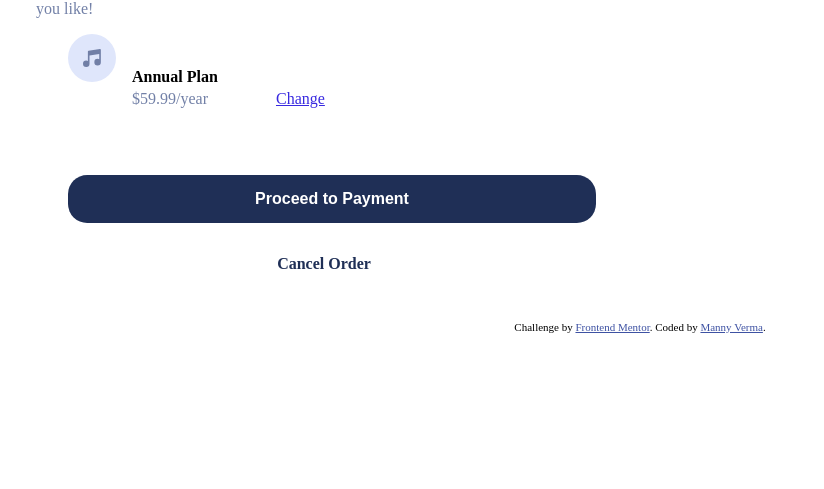
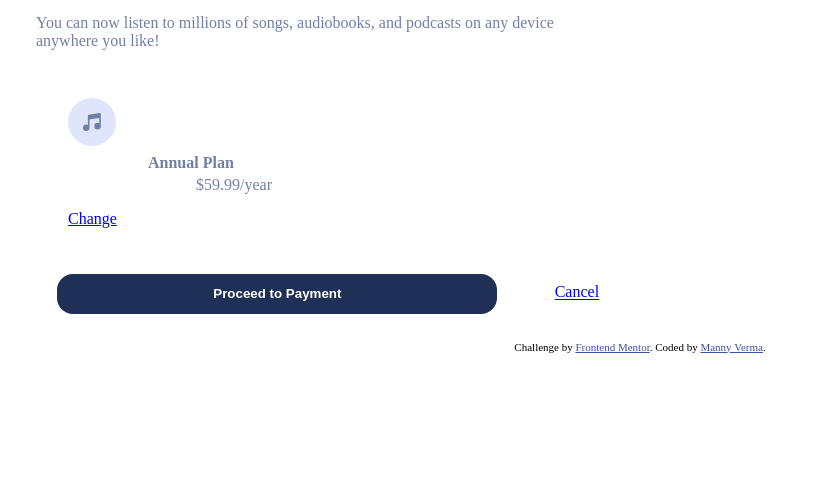
Before and after one commit to mverma45/fem-osc, a plain HTML site: page index.html in a window 1280 px wide. Shown: the part 311-800 px from the top of the page, without its empty margins (0-824 px from the left). Drawn offline with Linux system fonts and the light colour scheme.

Commit message:
WIP Fixed classes in HTML

```diff
--- a/Style/styles.css
+++ b/Style/styles.css
@@ -1,9 +1,12 @@
 @import url('https://fonts.googleapis.com/css2?family=Red+Hat+Display:ital,wght@500;700;900;&display=swap');
 
 * {
+	box-sizing: border-box;
 	margin: 0;
-	font-size: 1em;
-	background-image: url('');
+	padding: 0;
+	min-width: 0;
+	/* font-size: 1em;
+	background-image: url(''); */
 }
 
 /* body {
@@ -15,9 +18,11 @@
 } */
 
 .hero_order {
-	margin: auto;
 	margin-top: 2em;
 	width: 50%;
+	margin-left: 0.25em;
+	background-color: #fff;
+	border-radius: 2em;
 }
 
 .img1 img {
@@ -33,12 +38,6 @@
 	cursor: pointer;
 }
 
-.hero_order {
-	margin-left: 0.25em;
-	background-color: #fff;
-	border-radius: 2em;
-}
-
 .Order {
 	padding-left: 3em;
 	font-size: 2em;
@@ -50,9 +49,9 @@
 }
 
 .Music {
-	padding-left: 2em;
-	font-size: 1em;
+	padding: 2em;
 	color: hsl(224, 23%, 55%);
+	/* width: 70%; */
 }
 
 .planPrice {
--- a/index.html
+++ b/index.html
@@ -19,30 +19,44 @@
 		<title>Frontend Mentor | Order summary card</title>
 	</head>
 	<body>
-		<div class="hero_order">
+		<main class="hero_order">
+			<section class="hero_order_card">
 				<!-- <img src="./images/pattern-background-desktop.svg" /> -->
-			<div class="img1">
 				<img
 					src="./images/illustration-hero.svg"
 					alt="image" />
-			</div>
+				<div class="Order_Info">
 					<h1 class="Order">Order Summary</h1>
 					<p class="Music">
-				You can now listen to millions of songs, audiobooks, and podcasts on any
-				device anywhere you like!
+						You can now listen to millions of songs, audiobooks, and podcasts on
+						any device anywhere you like!
 					</p>
+				</div>
 				<div class="Plan">
+					<div class="Plan_Icon">
 						<img
 							src="./images/icon-music.svg"
-					alt="Music Note" /><span class="planAnnual">Annual Plan</span>
+							alt="Music Note" />
 
 						<div class="planAnnualPrice">
-					$59.99/year <span class="change">Change</span>
+							<p class="planAnnual">Annual Plan</p>
+							<p class="planAnnualPrice">$59.99/year</p>
 						</div>
 					</div>
+					<a
+						href="#"
+						class="planAnnualLink"
+						>Change</a
+					>
+				</div>
 				<button class="payment">Proceed to Payment</button>
-			<p class="cancelOrder">Cancel Order</p>
-		</div>
+				<a
+					href="#"
+					class="Cancel"
+					>Cancel</a
+				>
+			</section>
+		</main>
 		<div class="attribution">
 			Challenge by
 			<a
```
Lines whose indentation alone changed are shown as unchanged.
